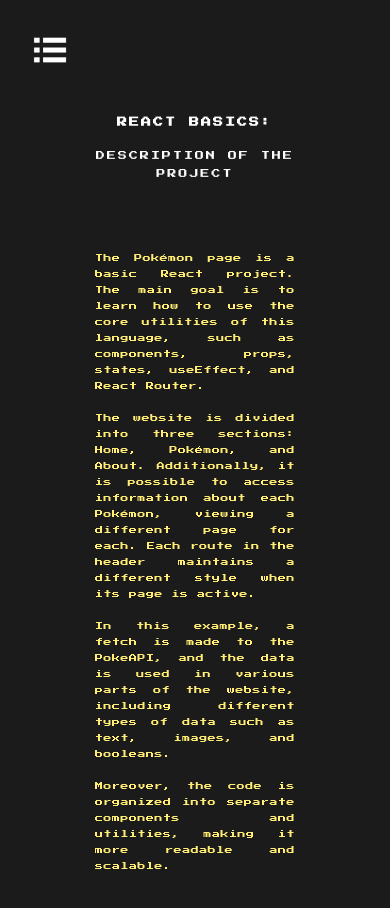
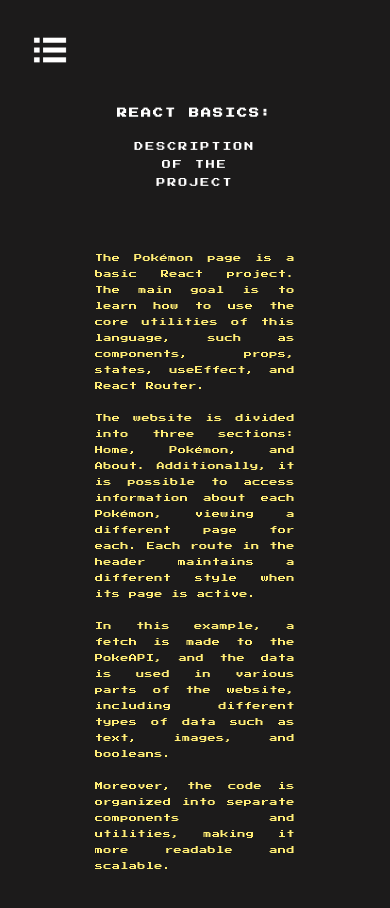
Before and after one commit to CMoralesDeLaRosa/React-basics, a React (Vite) app: page /about in a window 390 px wide. Shown: the top 908 px of the page. Built offline with nearby package versions, Linux system fonts and the light colour scheme; no server answers.

Commit message:
Update TitlePage.css

```diff
--- a/src/components/TitlePage/TitlePage.css
+++ b/src/components/TitlePage/TitlePage.css
@@ -62,7 +62,9 @@
     letter-spacing: 2px;
   }
   .title-page p {
+    width: 150px;
     font-size: 9px;
+    text-align: center;
     letter-spacing: 2px;
   }
 }
```
